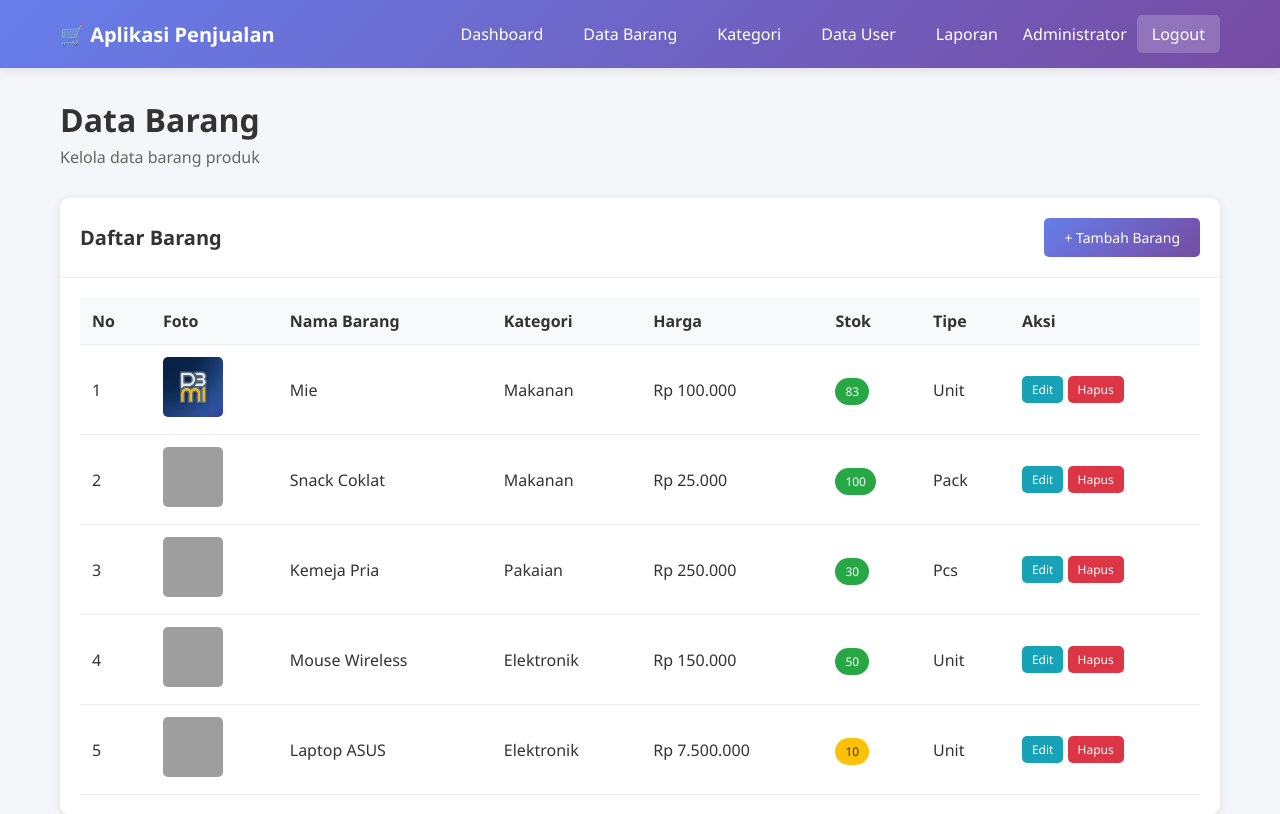
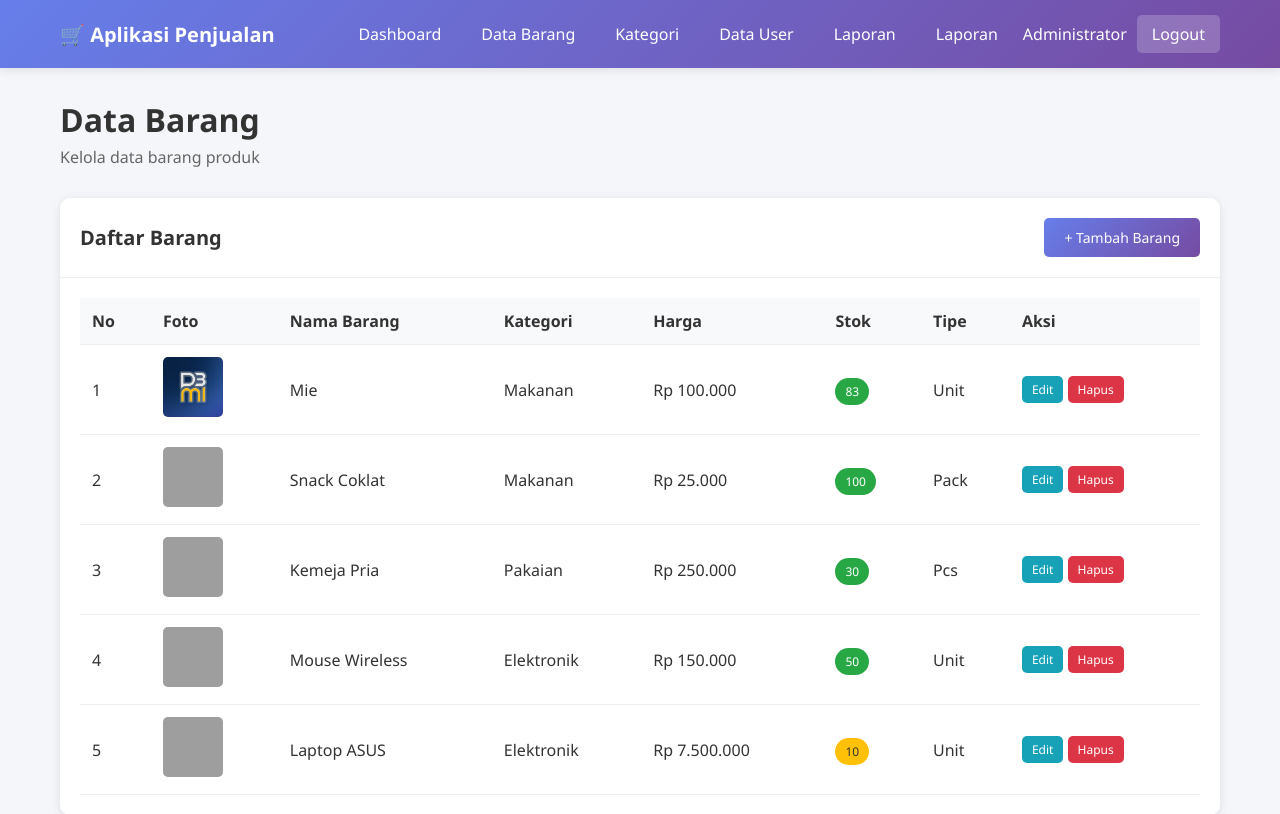
Before and after one commit to ariandika79754/penjualan, a PHP site: page /barang.php in a window 1280 px wide. Shown: the top 814 px of the page. Run offline with PHP 8.4, Linux system fonts and the light colour scheme; a user stored in the database is signed in; data comes from the database, SQL or seed files in the repository; grey boxes are pictures that could not be loaded.

Commit message:
upload by yusuf

```diff
--- a/navbar.php
+++ b/navbar.php
@@ -11,6 +11,7 @@
                 <li><a href="barang.php">Data Barang</a></li>
                 <li><a href="kategori.php">Kategori</a></li>
                 <li><a href="users.php">Data User</a></li>
+                <li><a href="laporan.php">Laporan</a></li>
                 <li><a href="laporan.php">Laporan</a></li>
             <?php endif; ?>
 
```
